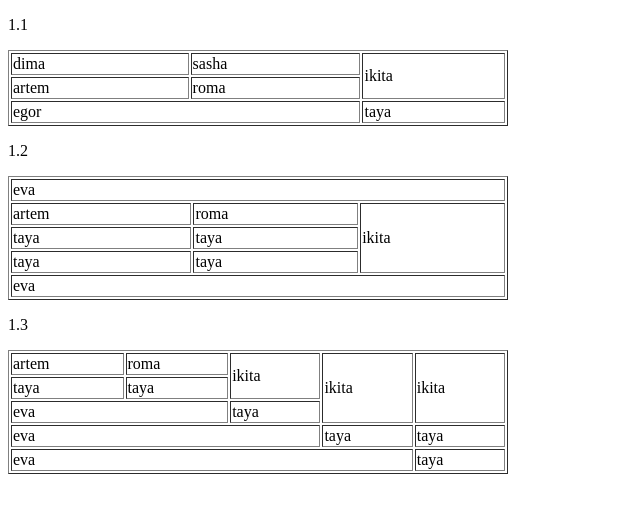
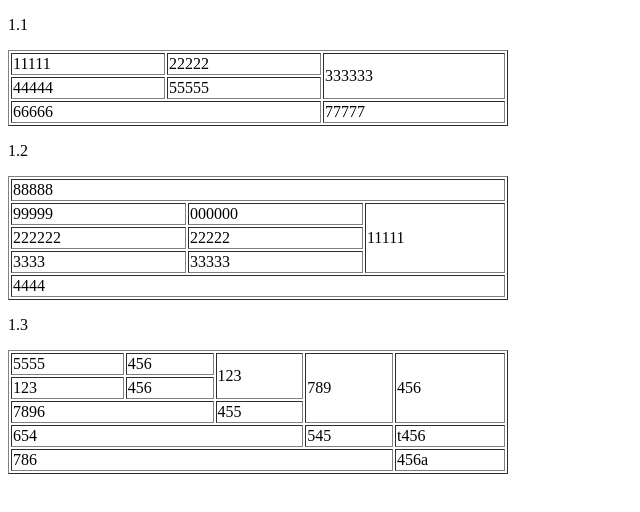
Before and after one commit to Anastasiya943/Anastasiya943.github.io.-, a plain HTML site: page 1.1.html in a window 1280 px wide. Shown: the whole page, without its empty margins (0-640 px from the left). Drawn offline with Linux system fonts and the light colour scheme.

Commit message:
Изменила содержание таблиц

```diff
--- a/1.1.html
+++ b/1.1.html
@@ -8,68 +8,68 @@
 <p>1.1</p>
 <table border="1" width = "500">
 <tr>
-<td>dima</td>
-<td>sasha</td>
-<td rowspan="2">ikita</td>
+<td>11111</td>
+<td>22222</td>
+<td rowspan="2">333333</td>
 </tr>
 <tr>
-<td>artem</td>
-<td>roma</td>
+<td>44444</td>
+<td>55555</td>
 </tr>
 <tr>
-<td colspan="2">egor</td>
-<td>taya</td>
+<td colspan="2">66666</td>
+<td>77777</td>
 </tr>
 </table>
 
 <p>1.2 </p>
 <table border="1" width = "500">
     <tr>
-    <td colspan="3">eva</td>
+    <td colspan="3">88888</td>
     </tr>
     <tr>
-    <td>artem</td>
-    <td>roma</td>
-    <td rowspan="3">ikita</td>
+    <td>99999</td>
+    <td>000000</td>
+    <td rowspan="3">11111</td>
     </tr>
     <tr>
-    <td>taya</td>
-    <td>taya</td>
+    <td>222222</td>
+    <td>22222</td>
     </tr>
     <tr>
-    <td>taya</td>
-    <td>taya</td>
+    <td>3333</td>
+    <td>33333</td>
     </tr>
     <tr>
-        <td colspan="3">eva</td>
+        <td colspan="3">4444</td>
         </tr>
 </table>
 
 <p>1.3 </p>
 <table border="1" width = "500">
     <tr>
-    <td>artem</td>
-    <td>roma</td>
-    <td rowspan="2">ikita</td>
-    <td rowspan="3">ikita</td>
-    <td rowspan="3">ikita</td>
+    <td>5555</td>
+    <td>456</td>
+    <td rowspan="2">123</td>
+    <td rowspan="3">789</td>
+    <td rowspan="3">456</td>
     </tr>
     <tr>
-    <td>taya</td>
-    <td>taya</td>
+    <td>123</td>
+    <td>456</td>
     </tr>
     <tr>
-    <td colspan="2">eva</td>
-    <td>taya</td>
+    <td colspan="2">7896</td>
+    <td>455</td>
     </tr>
     <tr>
-        <td colspan="3">eva</td>
-        <td>taya</td>
-        <td>taya</td>
+        <td colspan="3">654</td>
+        <td>545</td>
+        <td>t456</td>
         </tr>
         <tr>
-            <td colspan="4">eva</td>
-            <td>taya</td>
+            <td colspan="4">786</td>
+            <td>456a</td>
             </tr>
 </table>
 
```
